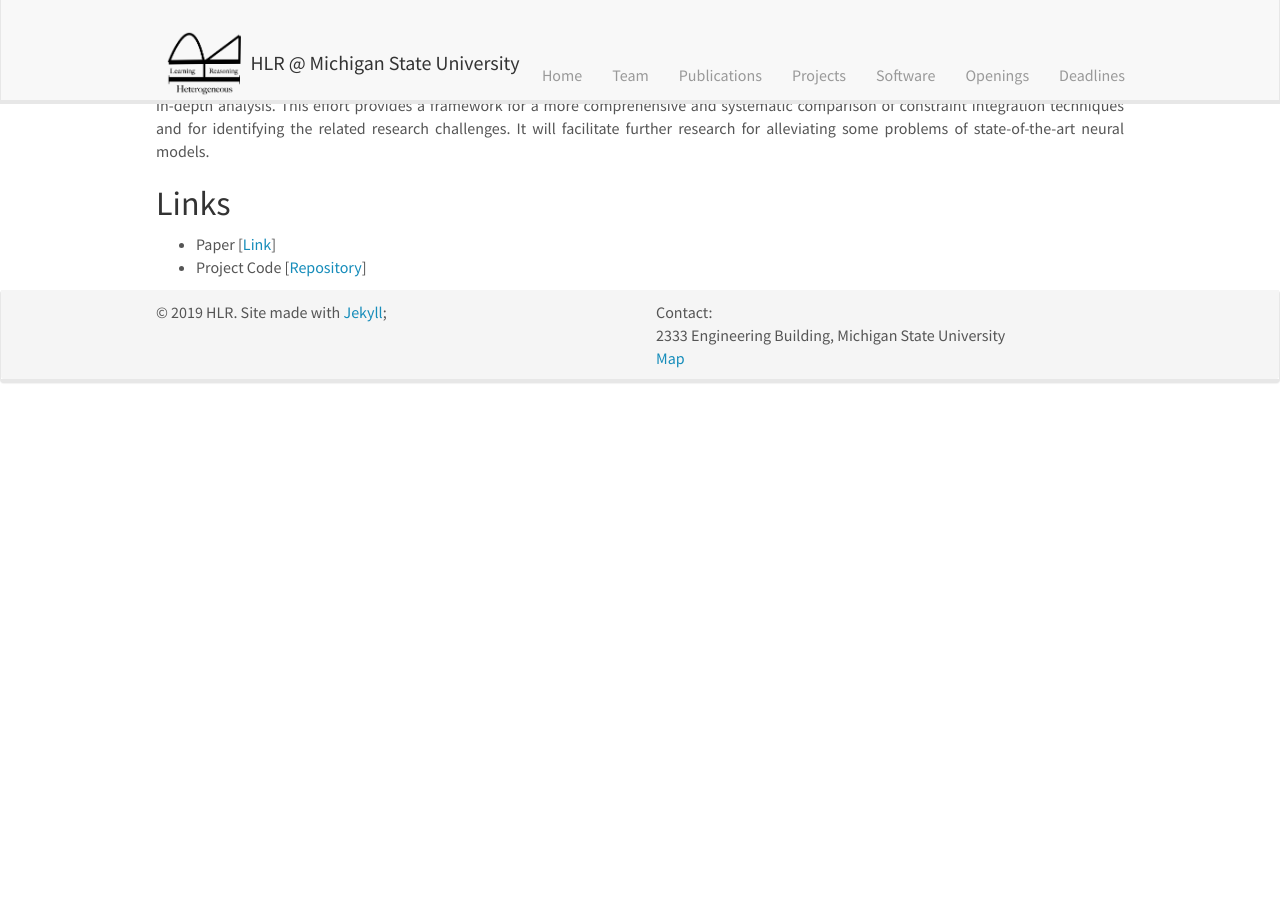
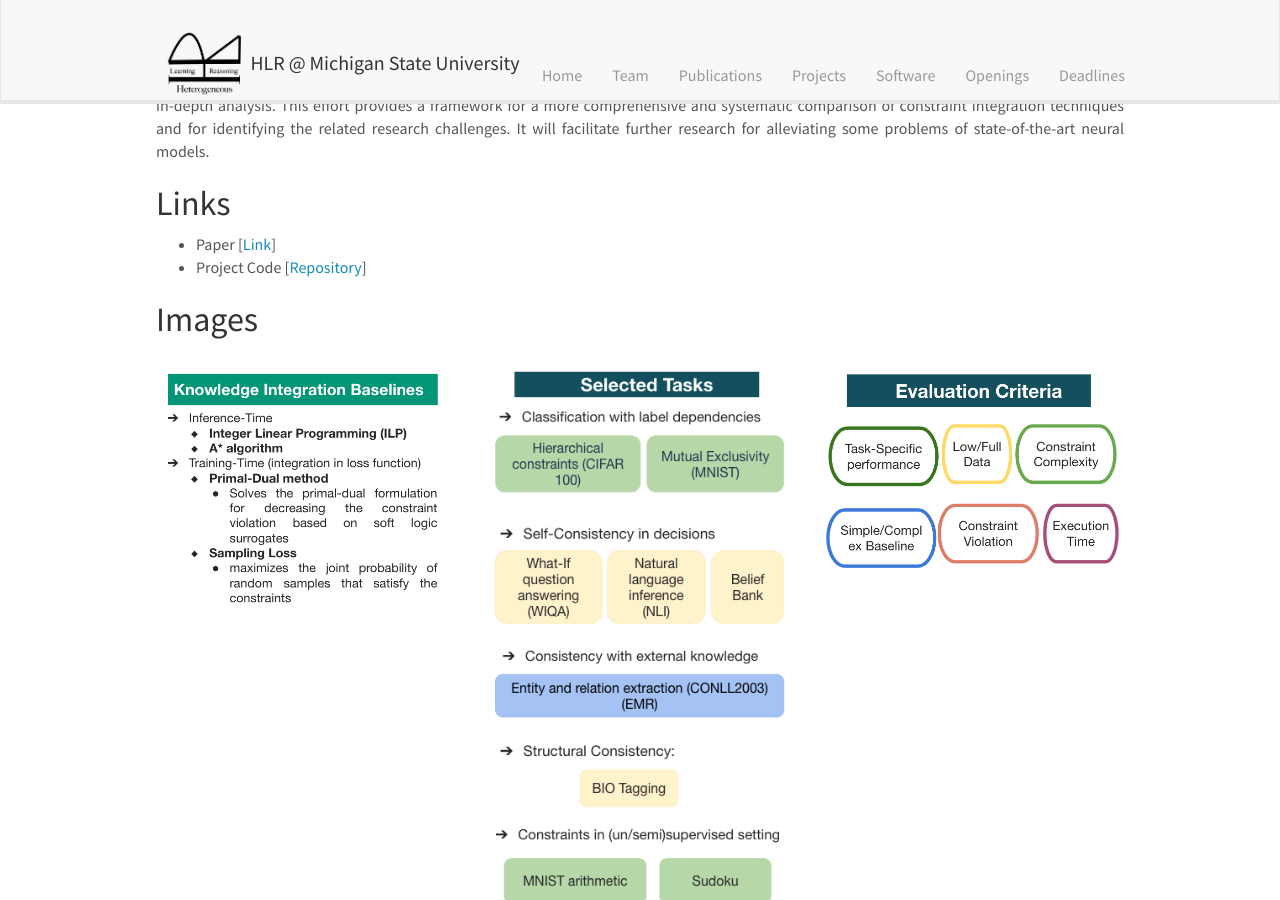
Before and after one commit to HLR/HLR.github.io, a Jekyll site: the page built from _pages/gluecons.md, in a window 1280 px wide and 900 px high, scrolled down 746 px. Built offline with Jekyll 4.4.1, drawn with Linux system fonts in a browser that asks for light colours; nearby versions of some CDN libraries; before the commit the page ends 1151 px from its top, so only the background shows below that.

Commit message:
add images in gluecons page

```diff
--- a/_pages/gluecons.md
+++ b/_pages/gluecons.md
@@ -22,3 +22,17 @@
 ## Links
 - Paper [[Link]()]
 - Project Code [[Repository](https://github.com/HLR/DomiKnowS/tree/AAAI23)]
+
+
+## Images
+{% assign number_printed = 0 %}
+<div class="row">
+{% for pic in site.data.gluecons %}
+
+<div class="col-lg-4 col-md-6 col-sm-12 clearfix" style="float: left">
+<img src="{{ site.url }}{{ site.baseurl }}/gluecons/{{ pic.image }}" class="img-responsive" width="100%" />
+</div>
+
+{% endfor %}
+
+</div>
```
